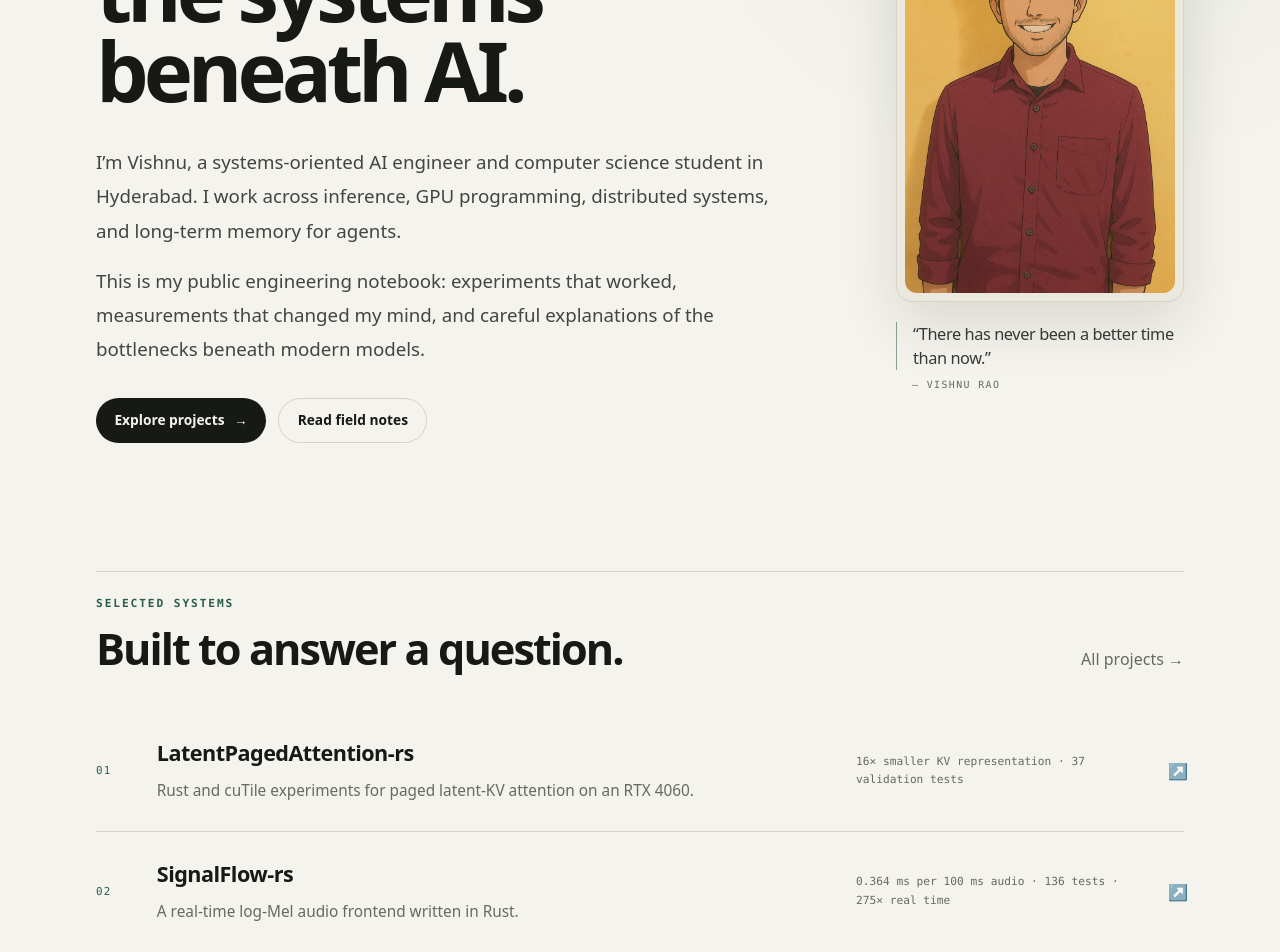
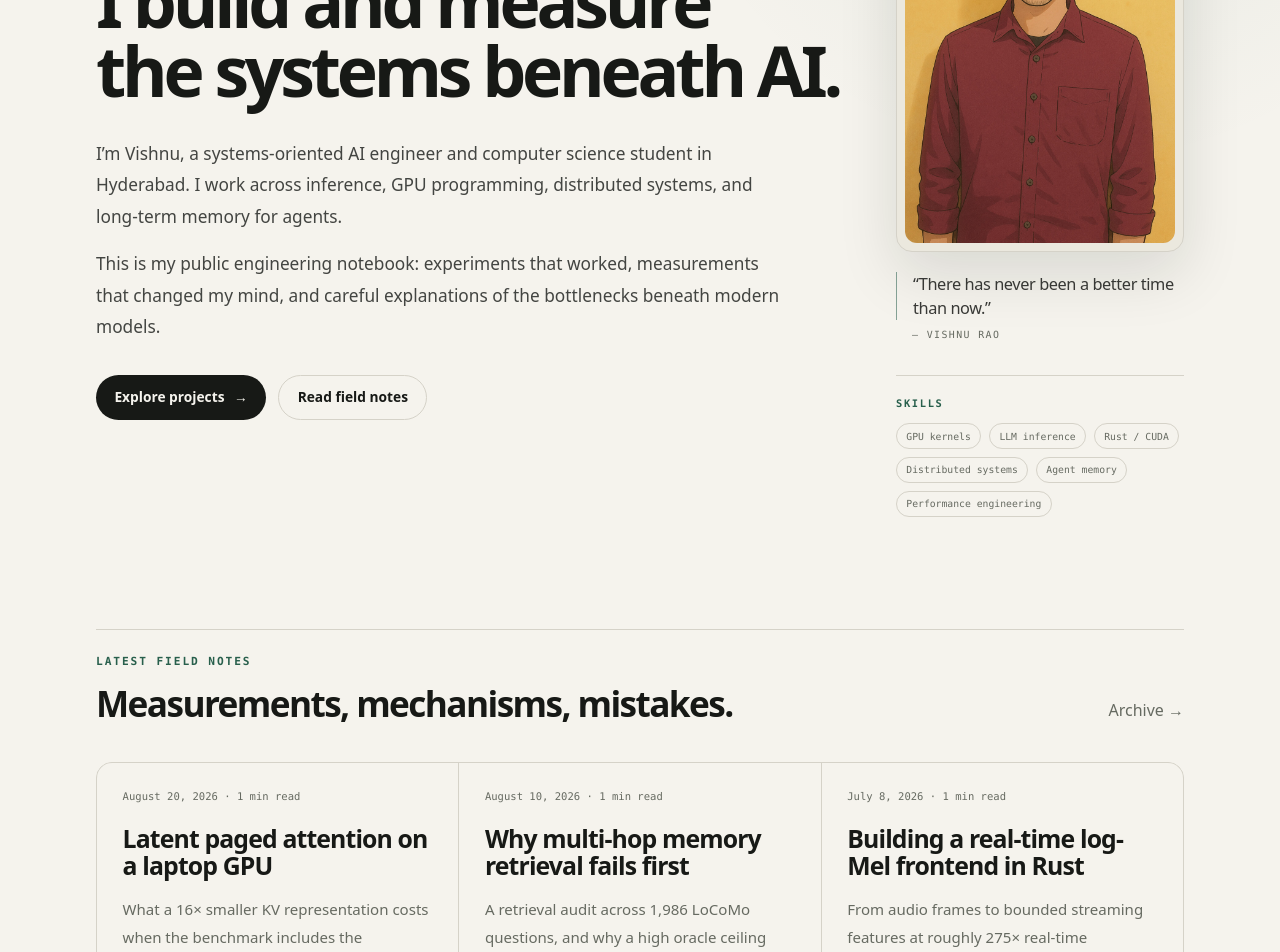
Before and after one commit to tatavishnurao/tatavishnurao.github.io, a Next.js app: page / in a window 1280 px wide. Shown: the part 340-1292 px from the top of the page. Built offline with nearby package versions, Linux system fonts and the light colour scheme.

Commit message:
Simplify landing page and add skills section

```diff
--- a/app/globals.css
+++ b/app/globals.css
@@ -82,7 +82,7 @@
   .button-secondary:hover { border-color: var(--color-accent); }
   .section-rule { border-top: 1px solid var(--color-soft); padding-top: 1.5rem; }
   .section-heading-row { display: flex; align-items: flex-end; justify-content: space-between; gap: 2rem; }
-  .section-title { margin-top: 0.8rem; font-family: var(--font-serif); font-size: clamp(1.8rem, 4vw, 2.7rem); font-weight: 600; letter-spacing: -0.045em; line-height: 1.05; }
+  .section-title { margin-top: 0.8rem; font-family: var(--font-serif); font-size: clamp(1.55rem, 3vw, 2.2rem); font-weight: 600; letter-spacing: -0.045em; line-height: 1.08; }
   .project-row { display: grid; grid-template-columns: 2.3rem minmax(0, 1fr) minmax(10rem, 18rem) 1rem; gap: 1.5rem; align-items: center; padding: 1.6rem 0; text-decoration: none; }
   .project-index { font-family: var(--font-mono); font-size: 0.68rem; letter-spacing: 0.12em; color: var(--color-accent); }
   .project-title { font-family: var(--font-serif); font-size: 1.35rem; font-weight: 600; letter-spacing: -0.025em; transition: color 160ms ease; }
@@ -96,6 +96,7 @@
   .card-link::after { content: ""; position: absolute; inset: 0; }
   .project-card { border: 1px solid var(--color-soft); border-radius: 1rem; background: color-mix(in srgb, white 34%, transparent); padding: 1.6rem; }
   .tag { border: 1px solid var(--color-soft); border-radius: 999px; padding: 0.35rem 0.65rem; font-family: var(--font-mono); font-size: 0.65rem; color: var(--color-muted); }
+  .skill-pill { border: 1px solid var(--color-soft); border-radius: 999px; padding: 0.38rem 0.58rem; font-family: var(--font-mono); font-size: 0.61rem; line-height: 1.2; color: var(--color-muted); }
   .article { font-family: var(--font-sans); }
   .article h2 { margin-top: 3rem; font-family: var(--font-serif); font-size: 2rem; font-weight: 600; letter-spacing: -0.04em; line-height: 1.15; }
   .article h3 { margin-top: 2.2rem; font-family: var(--font-serif); font-size: 1.45rem; font-weight: 600; }
--- a/app/page.tsx
+++ b/app/page.tsx
@@ -2,7 +2,6 @@ import Link from "next/link";
 import Image from "next/image";
 import { Container } from "@/components/Container";
 import { site } from "@/content/site";
-import { projects } from "@/content/projects";
 import { getAllPosts, formatLongDate, readingTime } from "@/lib/blog";
 
 export default function HomePage() {
@@ -13,14 +12,14 @@ export default function HomePage() {
       <section className="grid gap-12 lg:grid-cols-[minmax(0,48rem)_18rem] lg:items-center lg:justify-between lg:gap-10">
         <div>
           <p className="eyebrow">AI infrastructure · Hyderabad, India</p>
-          <h1 className="display-heading mt-6 max-w-4xl text-[3rem] leading-[0.96] sm:text-[5.2rem]">
+          <h1 className="display-heading mt-6 max-w-4xl text-[2.25rem] leading-[1] sm:text-[3.7rem] lg:text-[4.35rem]">
             {site.homeHeading.map((line) => (
               <span key={line} className="block">
                 {line}
               </span>
             ))}
           </h1>
-          <div className="body-copy mt-9 max-w-[43rem] text-[1.08rem] sm:text-[1.17rem]">
+          <div className="body-copy mt-8 max-w-[43rem] text-[1rem] sm:text-[1.08rem]">
             {site.bio.map((paragraph) => <p key={paragraph}>{paragraph}</p>)}
           </div>
           <div className="mt-8 flex flex-wrap gap-3">
@@ -46,30 +45,16 @@ export default function HomePage() {
           <figcaption className="mt-2 pl-4 font-mono text-[0.62rem] uppercase tracking-[0.14em] text-muted">
             — {site.quote.author}
           </figcaption>
+          <section className="mt-8 border-t border-soft pt-5" aria-labelledby="skills-heading">
+            <h2 id="skills-heading" className="font-mono text-[0.65rem] font-semibold uppercase tracking-[0.16em] text-accent">Skills</h2>
+            <ul className="mt-3 flex flex-wrap gap-2">
+              {site.skills.map((skill) => <li key={skill} className="skill-pill">{skill}</li>)}
+            </ul>
+          </section>
         </figure>
       </section>
 
-      <section className="section-rule mt-24 sm:mt-32">
-        <div className="section-heading-row">
-          <div><p className="eyebrow">Selected systems</p><h2 className="section-title">Built to answer a question.</h2></div>
-          <Link className="quiet-link" href="/projects">All projects →</Link>
-        </div>
-        <div className="mt-10 divide-y divide-soft">
-          {projects.slice(0, 3).map((project, index) => (
-            <a key={project.href} href={project.href} target="_blank" rel="noreferrer" className="project-row group">
-              <span className="project-index">0{index + 1}</span>
-              <span className="min-w-0">
-                <span className="project-title">{project.title}</span>
-                <span className="mt-2 block max-w-2xl text-[0.96rem] leading-7 text-muted">{project.description}</span>
-              </span>
-              <span className="project-result">{project.result}</span>
-              <span className="row-arrow" aria-hidden="true">↗</span>
-            </a>
-          ))}
-        </div>
-      </section>
-
-      <section className="section-rule mt-24 sm:mt-32">
+      <section className="section-rule mt-20 sm:mt-28">
         <div className="section-heading-row">
           <div><p className="eyebrow">Latest field notes</p><h2 className="section-title">Measurements, mechanisms, mistakes.</h2></div>
           <Link className="quiet-link" href="/blog">Archive →</Link>
--- a/app/projects/page.tsx
+++ b/app/projects/page.tsx
@@ -12,7 +12,7 @@ export default function ProjectsPage() {
     <Container className="pt-12 sm:pt-16">
       <section>
         <p className="eyebrow">Selected work</p>
-        <h1 className="display-heading mt-4 max-w-3xl text-[2.8rem] sm:text-[4.5rem]">
+        <h1 className="display-heading mt-4 max-w-3xl text-[2.25rem] leading-[1.02] sm:text-[3.4rem] lg:text-[4rem]">
           Systems, kernels, and experiments.
         </h1>
         <p className="mt-6 max-w-2xl text-lg leading-8 text-muted">Each project starts with a bottleneck and ends with measurements, validation, and a clearer next question.</p>
--- a/content/site.ts
+++ b/content/site.ts
@@ -19,6 +19,14 @@ export const site = {
   },
   closing:
     "Currently exploring KV-cache compression, memory retrieval, GPU kernels, and Rust for performance-critical infrastructure.",
+  skills: [
+    "GPU kernels",
+    "LLM inference",
+    "Rust / CUDA",
+    "Distributed systems",
+    "Agent memory",
+    "Performance engineering"
+  ],
   links: [
     { label: "GitHub", href: "https://github.com/tatavishnurao" },
     { label: "X", href: "https://x.com/tatavishnurao" },
```
